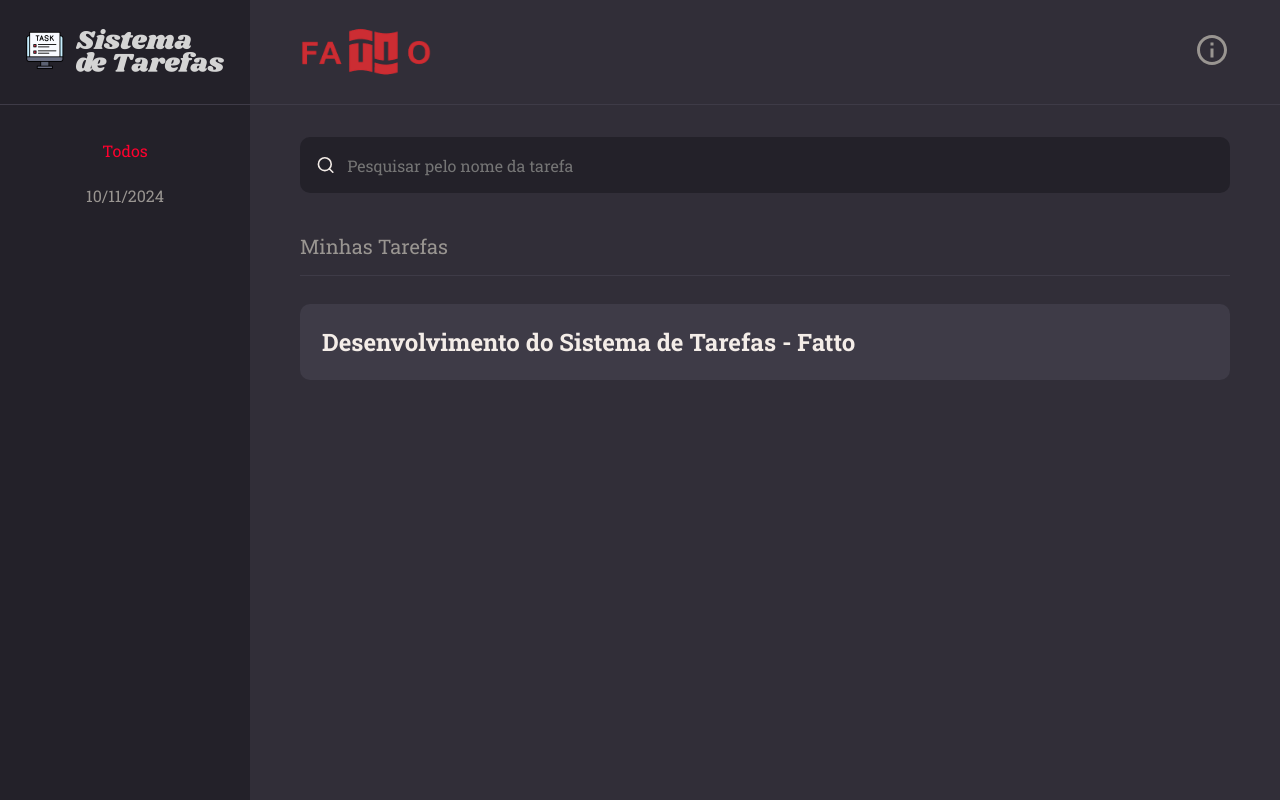
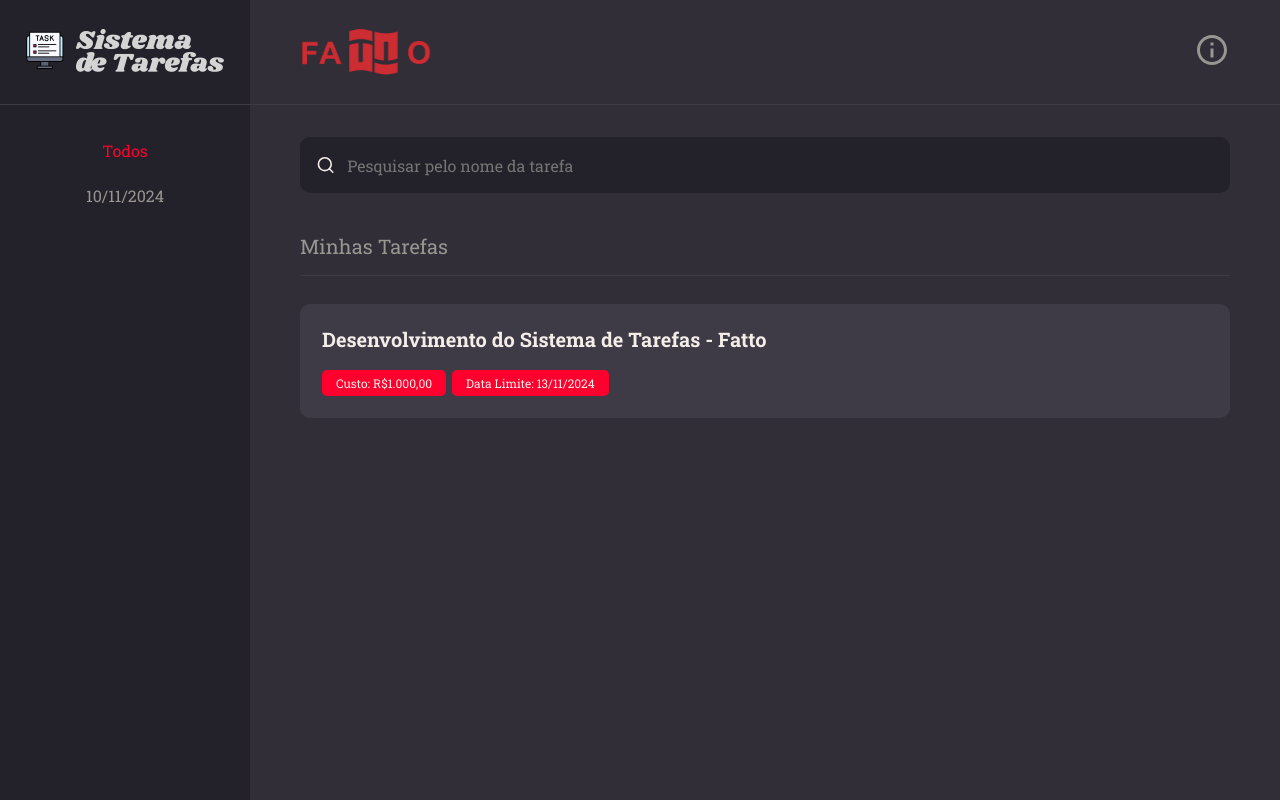
Before and after one commit to viniccius-dev/frontend-sistema-de-tarefas, a React (Vite) app: page / in a window 1280 px wide. Built offline with nearby package versions, Linux system fonts and the light colour scheme.

Commit message:
Componente Tag

```diff
--- a/src/components/Tag/index.jsx
+++ b/src/components/Tag/index.jsx
@@ -0,0 +1,9 @@
+import { Container } from './styles';
+
+export function Tag({ title, ...rest }) {
+    return (
+        <Container {...rest}>
+            {title}
+        </Container>
+    );
+}
--- a/src/components/Tag/styles.js
+++ b/src/components/Tag/styles.js
@@ -0,0 +1,10 @@
+import styled from "styled-components";
+
+export const Container = styled.span`
+    font-size: 12px;
+    padding: 5px 14px;
+    border-radius: 5px;
+    margin-right: 6px;
+    color: ${({ theme }) => theme.COLORS.WHITE};
+    background-color: ${({ theme }) => theme.COLORS.RED};
+`;
--- a/src/components/Task/index.jsx
+++ b/src/components/Task/index.jsx
@@ -1,9 +1,15 @@
+import { Tag } from '../Tag';
 import { Container } from './styles';
 
 export function Note({ data, ...rest }) {
     return (
         <Container {...rest}>
             <h1>Desenvolvimento do Sistema de Tarefas - Fatto</h1>
+
+            <footer>
+                <Tag title="Custo: R$1.000,00" />
+                <Tag title="Data Limite: 13/11/2024" />
+            </footer>
         </Container>
     );
 }
--- a/src/components/Task/styles.js
+++ b/src/components/Task/styles.js
@@ -14,13 +14,13 @@ export const Container = styled.button`
         flex: 1;
         text-align: left;
         font-weight: 700;
-        font-size: 24px;
+        font-size: 20px;
         color: ${({ theme }) => theme.COLORS.WHITE};
     }
 
     > footer {
         width: 100%;
         display: flex;
-        margin-top: 24px;
+        margin-top: 18px;
     }
 `;
```
